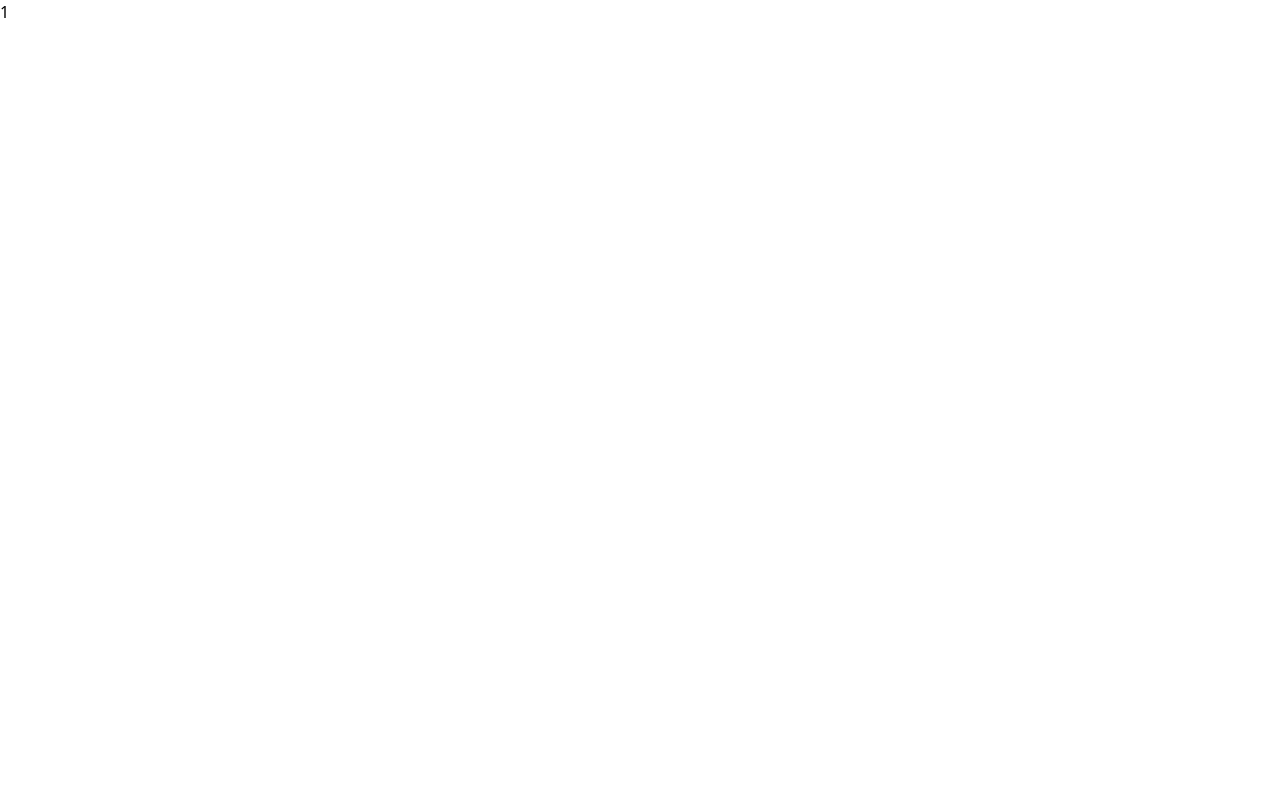
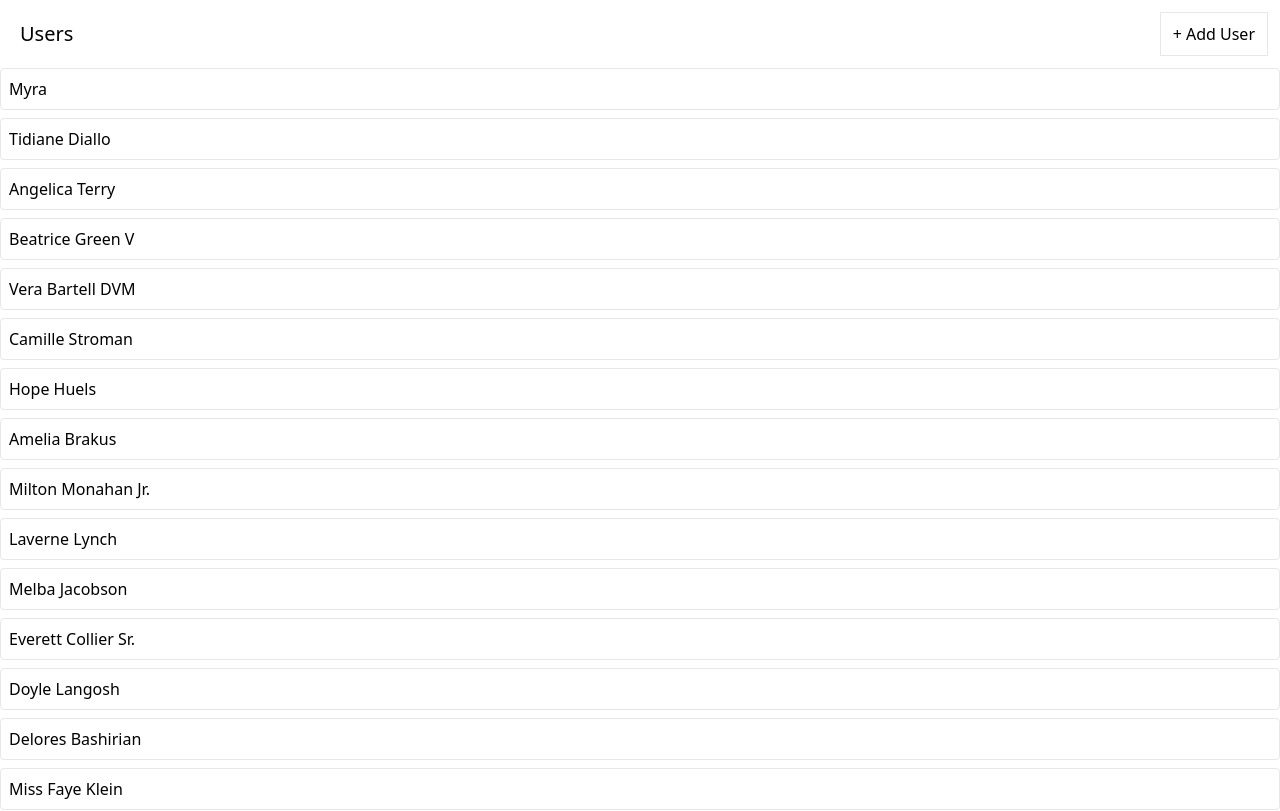
Before and after one commit to TIDIALLO/react-and-redux-repository, a React (Create React App) app in the folder media/: page / in a window 1280 px wide. Shown: the top 811 px of the page. Built offline with nearby package versions, Linux system fonts and the light colour scheme; data requests are answered from the project's data file.

Commit message:
Creation new uset

```diff
--- a/media/db.json
+++ b/media/db.json
@@ -1,5 +1,78 @@
 {
-    "users":[{"id":1, "name": "Myra"}],
-    "albums":[],
-    "photos":[]
+  "users": [
+    {
+      "id": 1,
+      "name": "Myra"
+    },
+    {
+      "name": "Tidiane Diallo",
+      "id": 2
+    },
+    {
+      "name": "Angelica Terry",
+      "id": 3
+    },
+    {
+      "name": "Beatrice Green V",
+      "id": 4
+    },
+    {
+      "name": "Vera Bartell DVM",
+      "id": 5
+    },
+    {
+      "name": "Camille Stroman",
+      "id": 6
+    },
+    {
+      "name": "Hope Huels",
+      "id": 7
+    },
+    {
+      "name": "Amelia Brakus",
+      "id": 8
+    },
+    {
+      "name": "Milton Monahan Jr.",
+      "id": 9
+    },
+    {
+      "name": "Laverne Lynch",
+      "id": 10
+    },
+    {
+      "name": "Melba Jacobson",
+      "id": 11
+    },
+    {
+      "name": "Everett Collier Sr.",
+      "id": 12
+    },
+    {
+      "name": "Doyle Langosh",
+      "id": 13
+    },
+    {
+      "name": "Delores Bashirian",
+      "id": 14
+    },
+    {
+      "name": "Miss Faye Klein",
+      "id": 15
+    },
+    {
+      "name": "Mr. Noel Waelchi",
+      "id": 16
+    },
+    {
+      "name": "Meghan Sauer",
+      "id": 17
+    },
+    {
+      "name": "Wilson O'Kon",
+      "id": 18
+    }
+  ],
+  "albums": [],
+  "photos": []
 }
--- a/media/src/components/UsersList.js
+++ b/media/src/components/UsersList.js
@@ -1,6 +1,8 @@
 import { useEffect } from "react";
 import { useDispatch, useSelector } from "react-redux";
-import { fetchUsers } from "../store";
+import { fetchUsers, addUser } from "../store";
+// import { addUser } from "../store/thunks/addUsers";
+import Button from "./Button";
 import Skeleton from "./Skeleton";
 function UsersList() {
     const dispatch = useDispatch();
@@ -13,16 +15,40 @@
         dispatch(fetchUsers());
     }, [dispatch]);
 
+    const handleUserAdd = () => {
+        dispatch(addUser());
+    }
+
     if (isLoading) {
         return (
             <div>
-                <Skeleton times={15} className= 'h-10 w-full' />
+                <Skeleton times={6} className='h-10 w-full' />
             </div>
         )
     }
     if (error) {
         return <div>Error fetching data ....</div>
     }
-    return <div>{data.length} </div>
+
+    const renderedUsers = data.map((user) => {
+        return <div key={user.id} className="mb-2 border rounded">
+            <div className="flex p-2 justify-between items-center cursor-pointer">
+                {user.name}
+            </div>
+        </div>
+    })
+
+    return (
+        <div>
+            <div className="flex flex-row justify-between m-3">
+                <h1 className="m-2 text-xl">Users</h1>
+                <Button onClick={handleUserAdd}>
+                    + Add User
+                </Button>
+
+            </div>
+            {renderedUsers}
+        </div>
+    )
 }
 export default UsersList;
--- a/media/src/store/index.js
+++ b/media/src/store/index.js
@@ -8,3 +8,4 @@
 });
 
 export * from "./thunks/fetchUsers";
+export * from "./thunks/addUser";
--- a/media/src/store/slices/usersSlice.js
+++ b/media/src/store/slices/usersSlice.js
@@ -1,6 +1,8 @@
 
 import { createSlice } from '@reduxjs/toolkit';
 import { fetchUsers } from '../thunks/fetchUsers';
+import { addUser } from '../thunks/addUser';
+
 const usersSlice = createSlice({
     name: 'users',
     initialState: {
@@ -20,6 +22,19 @@
             state.isLoading = false;
             state.error = action.error;
         });
+
+
+        builder.addCase(addUser.pending, (state, action) => {
+            state.isLoading = true;
+        });
+        builder.addCase(addUser.fulfilled, (state, action) => {
+            state.isLoading = false;
+            state.data.push(action.payload);
+        });
+        builder.addCase(addUser.rejected, (state, action) => {
+            state.isLoading = false;
+            state.error = action.error;
+        });
     },
 });
 
--- /dev/null
+++ b/media/src/store/thunks/addUser.js
@@ -0,0 +1,12 @@
+import { createAsyncThunk } from "@reduxjs/toolkit";
+import { faker } from "@faker-js/faker";
+import axios from "axios";
+
+const addUser = createAsyncThunk('users/add', async () => {
+    const response = await axios.post("http://localhost:3005/users", {
+        name: faker.name.fullName()
+    });
+    return response.data;
+});
+
+export { addUser };
--- a/media/src/store/thunks/fetchUsers.js
+++ b/media/src/store/thunks/fetchUsers.js
@@ -10,8 +10,8 @@
 });
 
 // DEV ONLY !!!
-const pause =(duration) =>{
-    return new Promise((resolve) =>{
+const pause = (duration) => {
+    return new Promise((resolve) => {
         setTimeout(resolve, duration);
     });
 };
```
